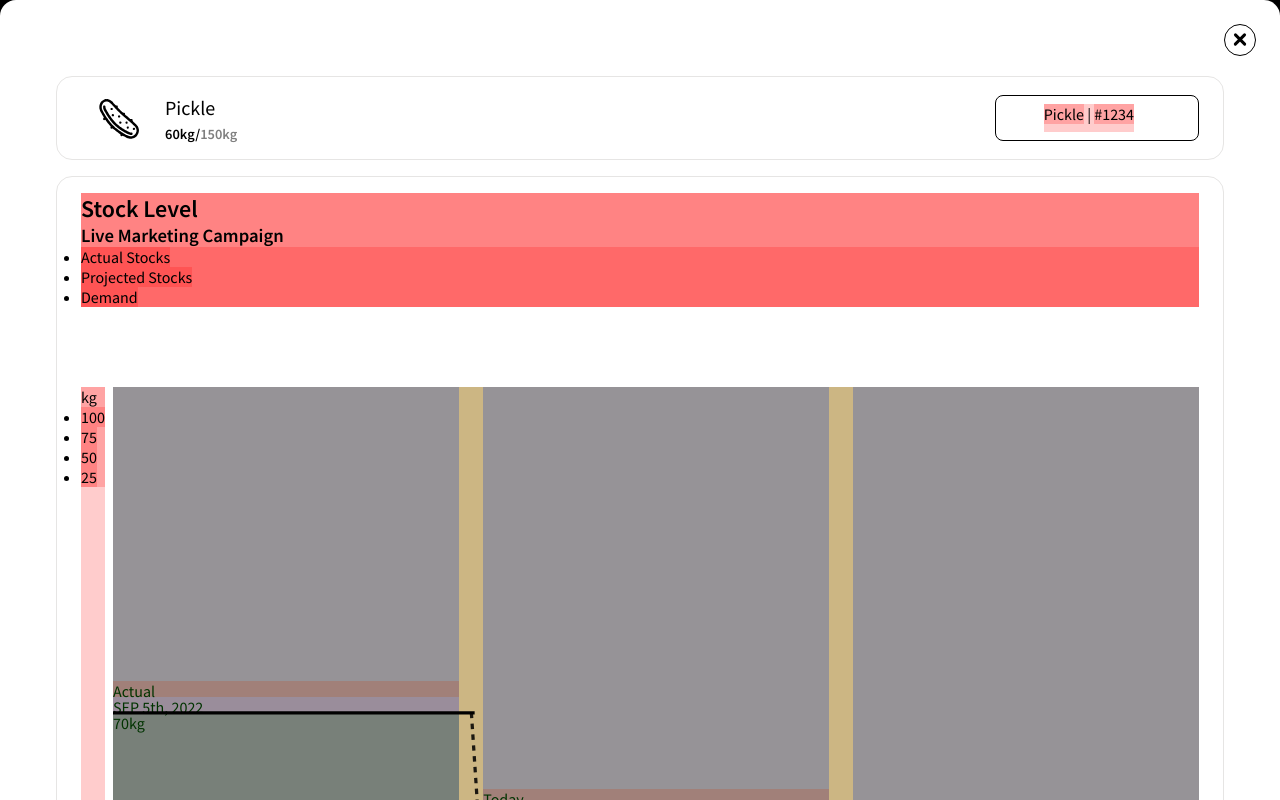
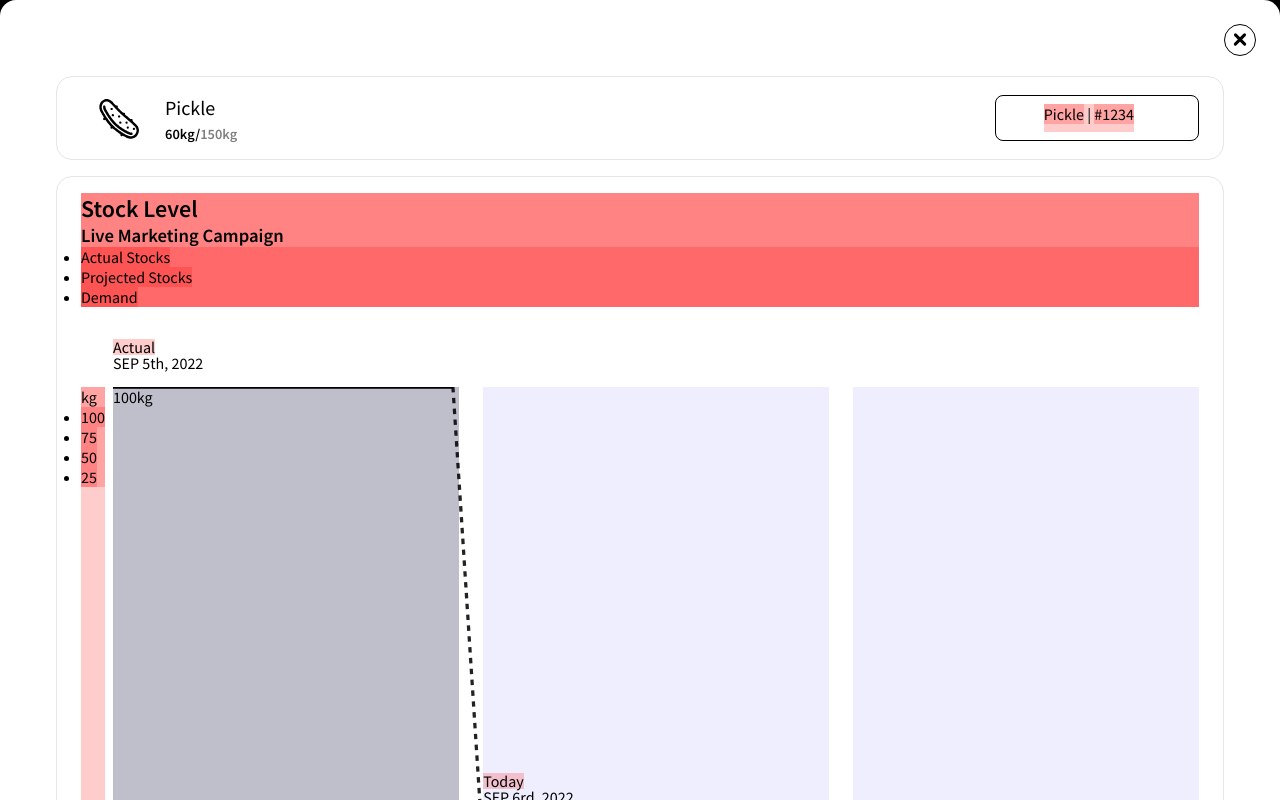
Before and after one commit to LL782/intelmatix, a Next.js app: page /stock-level/example in a window 1280 px wide. Shown: the top 800 px of the page. Built offline with nearby package versions, Linux system fonts and the light colour scheme.

Commit message:
Position value type and date value

```diff
--- a/src/components/ChartBody.tsx
+++ b/src/components/ChartBody.tsx
@@ -6,13 +6,13 @@ export const ChartBody = () => (
       <svg className={styles.chartLines} viewBox="0 0 1000 1000">
         <polyline
           className={styles.actualLine}
-          points="0,300 333,300"
+          points="0,0 313,0"
           fill="none"
           stroke="black"
         />
         <polyline
           className={styles.projectedLine}
-          points="330,300, 336.6,400 670,400 670,400 680,500 1000,500"
+          points="313,0, 339,400 663,400 663,400 685,500 1000,500"
           fill="none"
         />
       </svg>
@@ -28,16 +28,16 @@ export const ChartBody = () => (
           </tr>
         </thead>
         <tbody className={styles.tBody}>
-          <tr className={styles.tBar}>
+          <tr className={styles.tBar} style={{ ["--volume" as any]: 1 }}>
             <td className={styles.valueType}>Actual</td>
             <td className={styles.dateValue}>SEP 5th, 2022</td>
-            <td className={styles.stockValue} style={{ height: "70%" }}>
-              70kg
+            <td className={styles.stockValue} style={{ height: "100%" }}>
+              100kg
             </td>
             <td className="screenReaderOnly">30kg</td>
             <td className={styles.barLabel}>Tue</td>
           </tr>
-          <tr className={styles.tBar}>
+          <tr className={styles.tBar} style={{ ["--volume" as any]: 0.6 }}>
             <td className={styles.valueType}>Today</td>
             <td className={styles.dateValue}>SEP 6rd, 2022</td>
             <td className={styles.stockValue} style={{ height: "60%" }}>
@@ -46,7 +46,7 @@ export const ChartBody = () => (
             <td className="screenReaderOnly">20kg</td>
             <td className={styles.barLabel}>Wed</td>
           </tr>
-          <tr className={styles.tBar}>
+          <tr className={styles.tBar} style={{ ["--volume" as any]: 0.5 }}>
             <td className={styles.valueType}>Projected</td>
             <td className={styles.dateValue}>SEP 7th, 2022</td>
             <td className={styles.stockValue} style={{ height: "50%" }}>
--- a/src/styles/ChartBody.module.css
+++ b/src/styles/ChartBody.module.css
@@ -12,7 +12,6 @@
 
 .chartLines {
   position: absolute;
-  background: #0f03;
   width: 100%;
   height: 100%;
   pointer-events: none;
@@ -33,7 +32,6 @@
 }
 
 .table {
-  background: #f003;
   display: block;
   position: absolute;
   width: 100%;
@@ -42,30 +40,36 @@
   height: calc(100%);
 }
 .tBody {
-  background: #f003;
   width: 100%;
   display: flex;
   justify-content: space-between;
   align-items: end;
 }
 .tBar {
-  background: #00f4;
+  background: #00f1;
   display: flex;
   width: calc(calc(100% / 3) - 1.5%);
   flex-direction: column;
   height: 100%;
   justify-content: end;
+  position: relative;
+}
+.valueType,
+.dateValue {
+  position: absolute;
+  height: 1rem;
+  bottom: calc(var(--volume) * 100%);
+  left: 0;
+  height: 1rem;
+  line-height: 1;
+  white-space: nowrap;
 }
 .valueType {
-  display: block;
-  height: 1rem;
   background: #f003;
+  transform: translateY(-2rem);
 }
 .dateValue {
-  display: block;
-  height: 1rem;
-  background: #f0f1;
-  white-space: nowrap;
+  transform: translateY(-1rem);
 }
 .stockValue {
   display: block;
```
